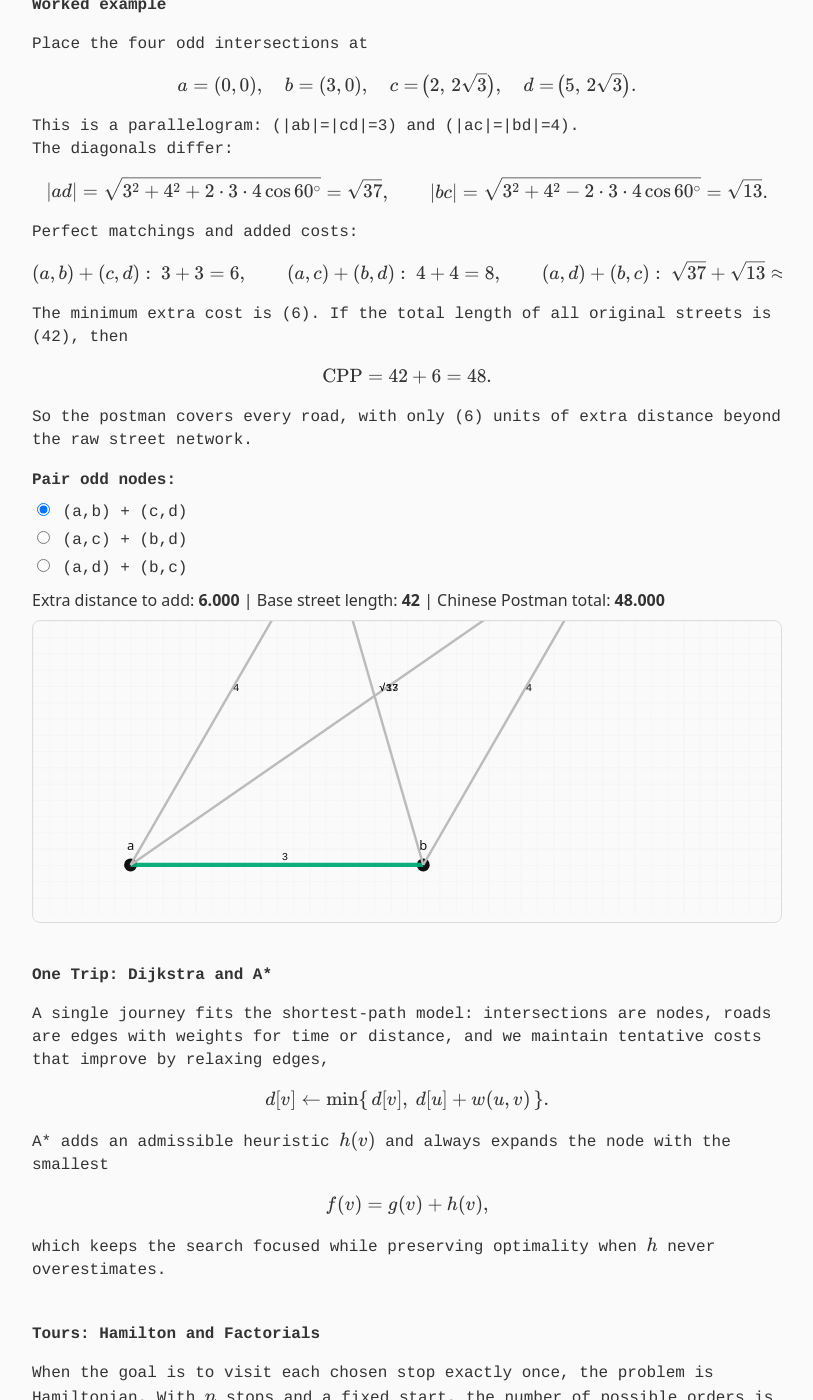
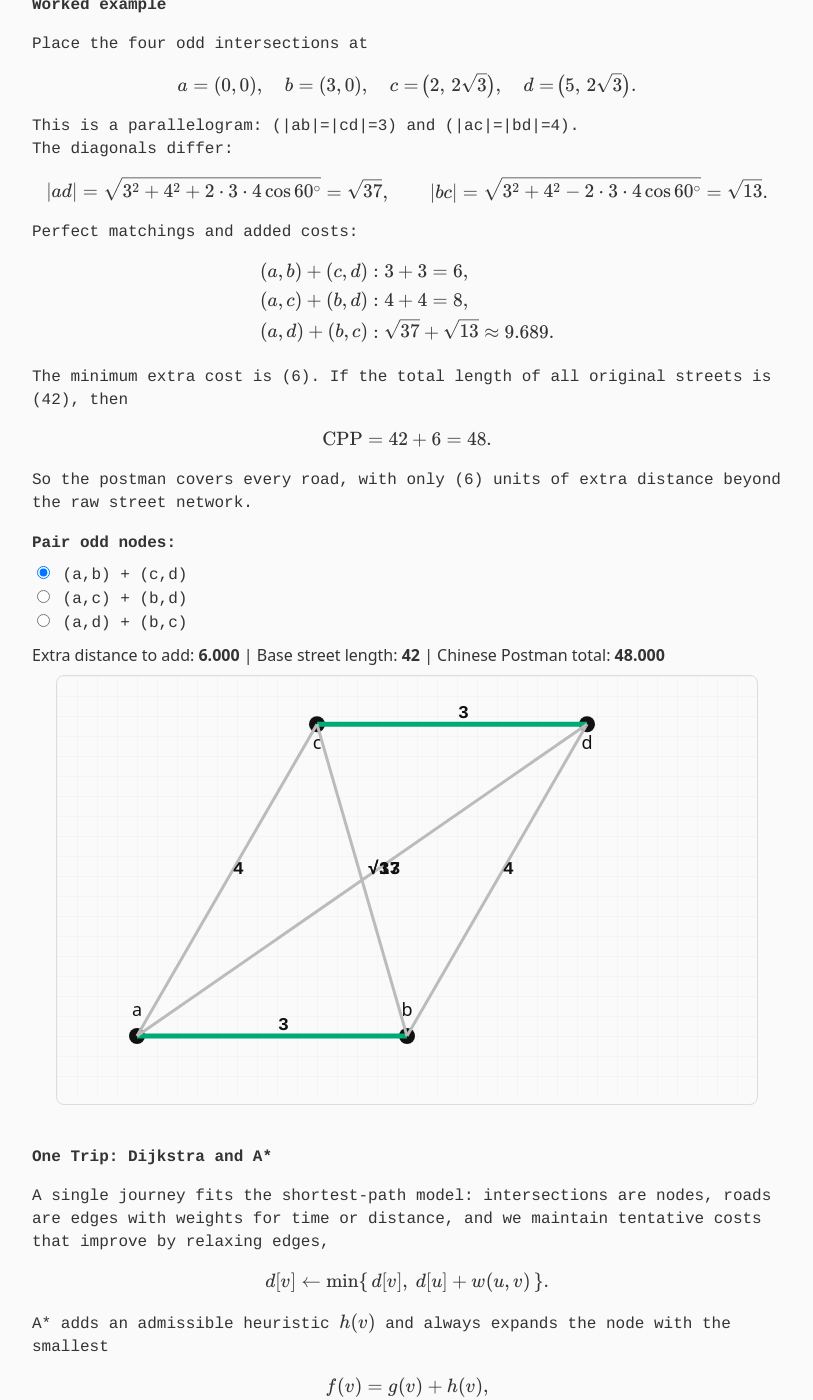
Before and after one commit to gcol33/blog, a Jekyll site: the page built from _posts/2025-09-12-the-map-always-knows.md, in a window 1280 px wide and 1400 px high, scrolled down 1284 px. Shown: the whole window, without its empty margins (233-1046 px from the left). Built offline with Jekyll 4.4.1, drawn with Linux system fonts in a browser that asks for light colours; part of the change alters nothing that is shown.

Commit message:
update blog post

```diff
--- a/_posts/2025-09-12-the-map-always-knows.md
+++ b/_posts/2025-09-12-the-map-always-knows.md
@@ -43,10 +43,13 @@ $$
 Perfect matchings and added costs:
 
 $$
-(a,b)+(c,d):\ 3+3=6,\qquad
-(a,c)+(b,d):\ 4+4=8,\qquad
-(a,d)+(b,c):\ \sqrt{37}+\sqrt{13}\approx 9.689.
+\begin{aligned}
+(a,b)+(c,d) &: 3+3=6,\\
+(a,c)+(b,d) &: 4+4=8,\\
+(a,d)+(b,c) &: \sqrt{37}+\sqrt{13}\approx 9.689.
+\end{aligned}
 $$
+
 
 The minimum extra cost is \(6\). If the total length of all original streets is \(42\), then
 
@@ -56,36 +59,26 @@ $$
 
 So the postman covers every road, with only \(6\) units of extra distance beyond the raw street network.
 
-<!-- CPP Worked Example — wide parallelogram (sides 3 & 4 at 60°), diagonals √37 and √13 -->
+<!-- CPP Worked Example — wide parallelogram (scaled to fit) -->
 <div id="cpp-visual" style="margin:1rem 0;">
-  <!-- Controls -->
   <div class="cpp-controls" style="margin-bottom:0.5rem;">
     <strong style="display:block;margin-bottom:0.5rem;">Pair odd nodes:</strong>
-    <div style="margin-bottom:0.25rem;">
-      <label><input type="radio" name="cpp-pair" value="ab-cd" checked> (a,b) + (c,d)</label>
-    </div>
-    <div style="margin-bottom:0.25rem;">
-      <label><input type="radio" name="cpp-pair" value="ac-bd"> (a,c) + (b,d)</label>
-    </div>
-    <div>
-      <label><input type="radio" name="cpp-pair" value="ad-bc"> (a,d) + (b,c)</label>
-    </div>
+    <div><label><input type="radio" name="cpp-pair" value="ab-cd" checked> (a,b) + (c,d)</label></div>
+    <div><label><input type="radio" name="cpp-pair" value="ac-bd"> (a,c) + (b,d)</label></div>
+    <div><label><input type="radio" name="cpp-pair" value="ad-bc"> (a,d) + (b,c)</label></div>
   </div>
 
-  <!-- Summary -->
   <div class="cpp-summary" style="font-family:system-ui,Segoe UI,Roboto,Helvetica,Arial,sans-serif;margin-bottom:0.5rem;">
     Extra distance to add: <strong><span id="cpp-extra">6.000</span></strong>
     | Base street length: <strong>42</strong>
     | Chinese Postman total: <strong><span id="cpp-total">48.000</span></strong>
   </div>
 
-  <!-- Diagram (wide format) -->
-  <div class="cpp-svgwrap" style="max-width:920px;border:1px solid #ddd;border-radius:8px;overflow:hidden;">
-    <svg id="cpp-svg" viewBox="0 0 920 360" width="100%" height="auto" aria-labelledby="cpp-title cpp-desc" role="img">
+  <div class="cpp-svgwrap" style="max-width:700px;margin:auto;border:1px solid #ddd;border-radius:8px;overflow:hidden;">
+    <svg id="cpp-svg" viewBox="0 0 700 420" width="100%" height="auto" aria-labelledby="cpp-title cpp-desc" role="img">
       <title id="cpp-title">Parallelogram layout: sides 3 and 4 at 60°, diagonals √37 and √13</title>
-      <desc id="cpp-desc">a,b on top; c,d below and slanted. Distances computed from Euclidean coordinates. Select a pairing to highlight edges and update extra cost.</desc>
+      <desc id="cpp-desc">Nodes a,b on top; c,d below. Selecting a pairing highlights edges and updates extra cost.</desc>
 
-      <!-- Background grid -->
       <defs>
         <pattern id="grid" width="20" height="20" patternUnits="userSpaceOnUse">
           <path d="M20 0 L0 0 0 20" fill="none" stroke="#eee" stroke-width="1"/>
@@ -93,110 +86,74 @@ So the postman covers every road, with only \(6\) units of extra distance beyond
       </defs>
       <rect x="0" y="0" width="100%" height="100%" fill="url(#grid)"></rect>
 
-      <!-- Nodes (positions set from world coords in JS) -->
-      <g id="nodes" fill="#111" font-family="system-ui,Segoe UI,Roboto,Helvetica,Arial,sans-serif" font-size="16">
+      <g id="nodes" fill="#111" font-family="system-ui,Segoe UI,Roboto,Helvetica,Arial,sans-serif" font-size="18">
         <circle id="n-a" r="8"></circle><text id="t-a" text-anchor="middle">a</text>
         <circle id="n-b" r="8"></circle><text id="t-b" text-anchor="middle">b</text>
         <circle id="n-c" r="8"></circle><text id="t-c" text-anchor="middle">c</text>
         <circle id="n-d" r="8"></circle><text id="t-d" text-anchor="middle">d</text>
       </g>
 
-      <!-- All six edges (light gray by default) -->
       <g id="edges" stroke="#bbb" stroke-width="3">
-        <line id="e-ab" />
-        <line id="e-ac" />
-        <line id="e-bd" />
-        <line id="e-cd" />
-        <line id="e-ad" />
-        <line id="e-bc" />
+        <line id="e-ab" /><line id="e-ac" /><line id="e-bd" />
+        <line id="e-cd" /><line id="e-ad" /><line id="e-bc" />
       </g>
 
-      <!-- Distance labels -->
-      <g id="labels" fill="#111" font-size="13"></g>
+      <g id="labels" fill="#111" font-size="18" font-weight="bold"></g>
     </svg>
   </div>
 </div>
 
 <script>
 (function(){
-  // World coordinates for a 3x4 parallelogram with 60° between sides:
-  // a=(0,0), b=(3,0), c=(2, 2*sqrt(3)), d=b+c-a=(5, 2*sqrt(3))
-  const SQRT3 = Math.sqrt(3);
-  const W = { a:{X:0, Y:0}, b:{X:3, Y:0}, c:{X:2, Y:2*SQRT3}, d:{X:5, Y:2*SQRT3} };
+  const SQRT3=Math.sqrt(3);
+  const W={a:{X:0,Y:0}, b:{X:3,Y:0}, c:{X:2,Y:2*SQRT3}, d:{X:5,Y:2*SQRT3}};
+  const s=90, x0=80, y0=360; // smaller scale, larger margin
+  function map(P){return {x:x0+s*P.X,y:y0-s*P.Y};}
+  function dist(P,Q){const dx=P.X-Q.X,dy=P.Y-Q.Y;return Math.hypot(dx,dy);}
 
-  // Wide mapping: keep y scale same as x so distances are true; center in a wide viewBox
-  const s = 120;                // px per unit
-  const x0 = 120, y0 = 300;     // origin offsets (tuned for the 920x360 viewBox)
-  function map(P){ return { x: x0 + s*P.X, y: y0 - s*P.Y }; }
-  function dist(P,Q){ const dx=P.X-Q.X, dy=P.Y-Q.Y; return Math.hypot(dx,dy); }
+  [['a','n-a','t-a',-20],['b','n-b','t-b',-20],['c','n-c','t-c',25],['d','n-d','t-d',25]]
+    .forEach(([k,cid,tid,ty])=>{
+      const p=map(W[k]);
+      document.getElementById(cid).setAttribute('cx',p.x);
+      document.getElementById(cid).setAttribute('cy',p.y);
+      const t=document.getElementById(tid);
+      t.setAttribute('x',p.x);t.setAttribute('y',p.y+ty);
+    });
 
-  // Place nodes + labels (top labels above, bottom labels below)
-  [['a','n-a','t-a',-18],['b','n-b','t-b',-18],['c','n-c','t-c',22],['d','n-d','t-d',22]].forEach(([k,cid,tid,ty])=>{
-    const p = map(W[k]);
-    const cEl = document.getElementById(cid), tEl = document.getElementById(tid);
-    cEl.setAttribute('cx', p.x); cEl.setAttribute('cy', p.y);
-    tEl.setAttribute('x', p.x);  tEl.setAttribute('y', p.y + ty);
-  });
+  function setLine(id,u,v,label){
+    const U=map(W[u]),V=map(W[v]);
+    const e=document.getElementById(id);
+    e.setAttribute('x1',U.x);e.setAttribute('y1',U.y);
+    e.setAttribute('x2',V.x);e.setAttribute('y2',V.y);
+    e.dataset.weight=dist(W[u],W[v]);
+    const mx=(U.x+V.x)/2,my=(U.y+V.y)/2;
+    const t=document.createElementNS('http://www.w3.org/2000/svg','text');
+    t.setAttribute('x',mx+6);t.setAttribute('y',my-6);
+    t.textContent=label;document.getElementById('labels').appendChild(t);
+  }
+  setLine('e-ab','a','b','3');
+  setLine('e-cd','c','d','3');
+  setLine('e-ac','a','c','4');
+  setLine('e-bd','b','d','4');
+  setLine('e-ad','a','d','√37');
+  setLine('e-bc','b','c','√13');
 
-  // Utility to set edges and keep exact weights from geometry
-  function setLine(id, u, v){
-    const U = map(W[u]), V = map(W[v]);
-    const e = document.getElementById(id);
-    e.setAttribute('x1', U.x); e.setAttribute('y1', U.y);
-    e.setAttribute('x2', V.x); e.setAttribute('y2', V.y);
-    e.dataset.weight = dist(W[u], W[v]); // exact numeric weight
+  const accent='#0a7',base=42;
+  function reset(){document.querySelectorAll('#edges line').forEach(e=>{e.setAttribute('stroke','#bbb');e.setAttribute('stroke-width',3);});}
+  function mark(id){const e=document.getElementById(id);e.setAttribute('stroke',accent);e.setAttribute('stroke-width',5);return +e.dataset.weight;}
+  function update(){
+    reset();let extra=0,val=document.querySelector('input[name="cpp-pair"]:checked').value;
+    if(val==='ab-cd')extra=mark('e-ab')+mark('e-cd');
+    if(val==='ac-bd')extra=mark('e-ac')+mark('e-bd');
+    if(val==='ad-bc')extra=mark('e-ad')+mark('e-bc');
+    document.getElementById('cpp-extra').textContent=extra.toFixed(3);
+    document.getElementById('cpp-total').textContent=(base+extra).toFixed(3);
   }
-
-  // Build all six edges
-  setLine('e-ab','a','b'); // 3
-  setLine('e-ac','a','c'); // 4
-  setLine('e-bd','b','d'); // 4
-  setLine('e-cd','c','d'); // 3
-  setLine('e-ad','a','d'); // √37
-  setLine('e-bc','b','c'); // √13
-
-  // Labels at midpoints (integers shown as ints; diagonals shown with unicode √)
-  const L = document.getElementById('labels');
-  function addLabel(id, text){
-    const el = document.getElementById(id);
-    const mx = (parseFloat(el.getAttribute('x1')) + parseFloat(el.getAttribute('x2'))) / 2;
-    const my = (parseFloat(el.getAttribute('y1')) + parseFloat(el.getAttribute('y2'))) / 2;
-    const t = document.createElementNS('http://www.w3.org/2000/svg','text');
-    t.setAttribute('x', mx + 6);
-    t.setAttribute('y', my - 6);
-    t.textContent = text;
-    L.appendChild(t);
-  }
-  addLabel('e-ab','3'); addLabel('e-cd','3');
-  addLabel('e-ac','4'); addLabel('e-bd','4');
-  addLabel('e-ad','√37'); addLabel('e-bc','√13');
-
-  // Highlight logic
-  const accent = '#0a7', baseLen = 42;
-  function resetEdges(){
-    document.querySelectorAll('#edges line').forEach(e=>{
-      e.setAttribute('stroke','#bbb'); e.setAttribute('stroke-width',3); e.setAttribute('opacity',1);
-    });
-  }
-  function mark(id){
-    const e=document.getElementById(id);
-    e.setAttribute('stroke',accent); e.setAttribute('stroke-width',5); e.setAttribute('opacity',0.95);
-    return Number(e.dataset.weight);
-  }
-  function update(){
-    resetEdges();
-    const val = document.querySelector('input[name="cpp-pair"]:checked').value;
-    let extra = 0;
-    if (val==='ab-cd') extra = mark('e-ab') + mark('e-cd');     // 3 + 3 = 6
-    if (val==='ac-bd') extra = mark('e-ac') + mark('e-bd');     // 4 + 4 = 8
-    if (val==='ad-bc') extra = mark('e-ad') + mark('e-bc');     // √37 + √13
-    document.getElementById('cpp-extra').textContent = extra.toFixed(3);
-    document.getElementById('cpp-total').textContent = (baseLen + extra).toFixed(3);
-  }
-  document.querySelectorAll('input[name="cpp-pair"]').forEach(el=>el.addEventListener('change', update));
+  document.querySelectorAll('input[name="cpp-pair"]').forEach(el=>el.addEventListener('change',update));
   update();
 })();
 </script>
+
 
 
 
```
